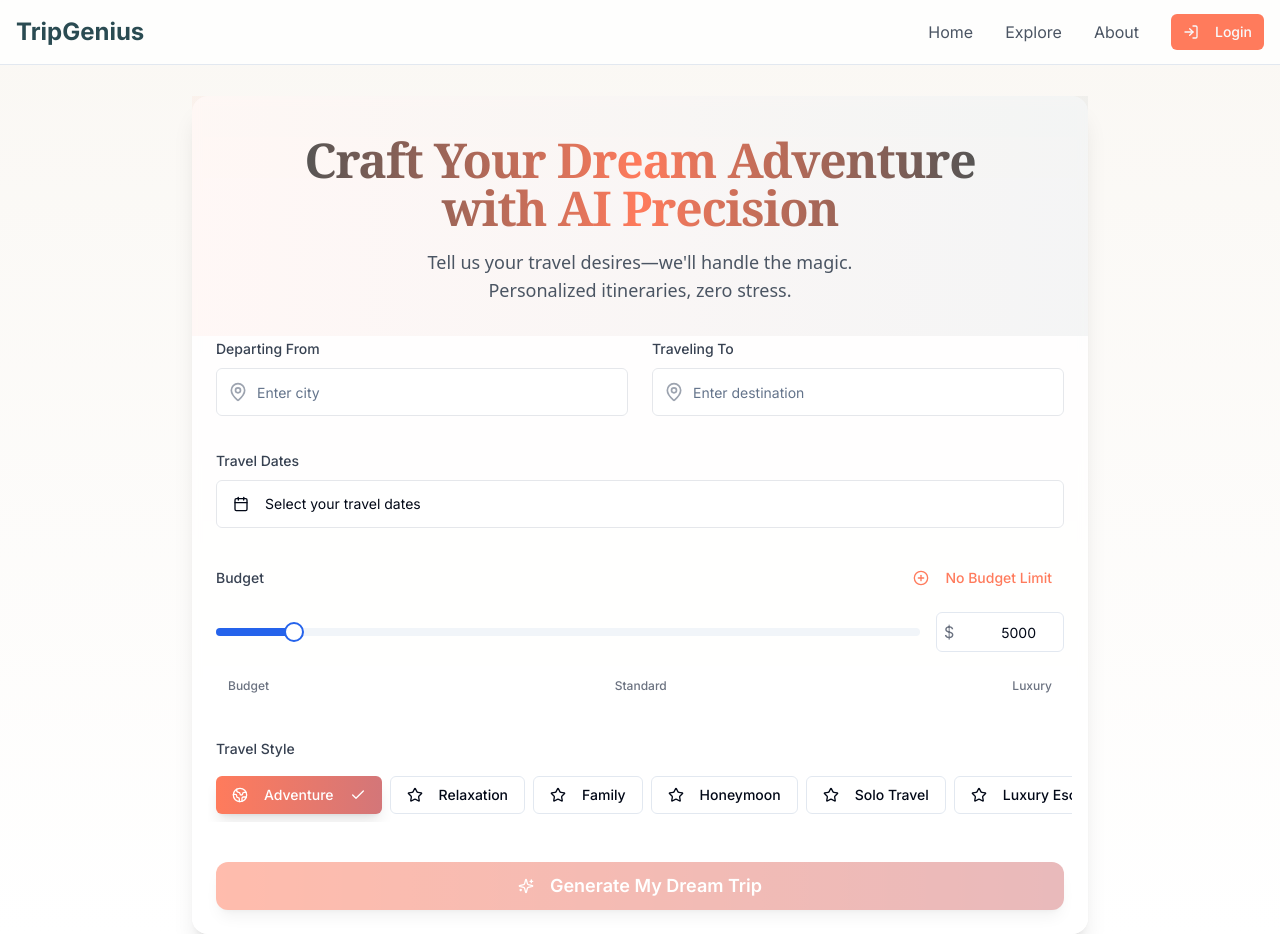
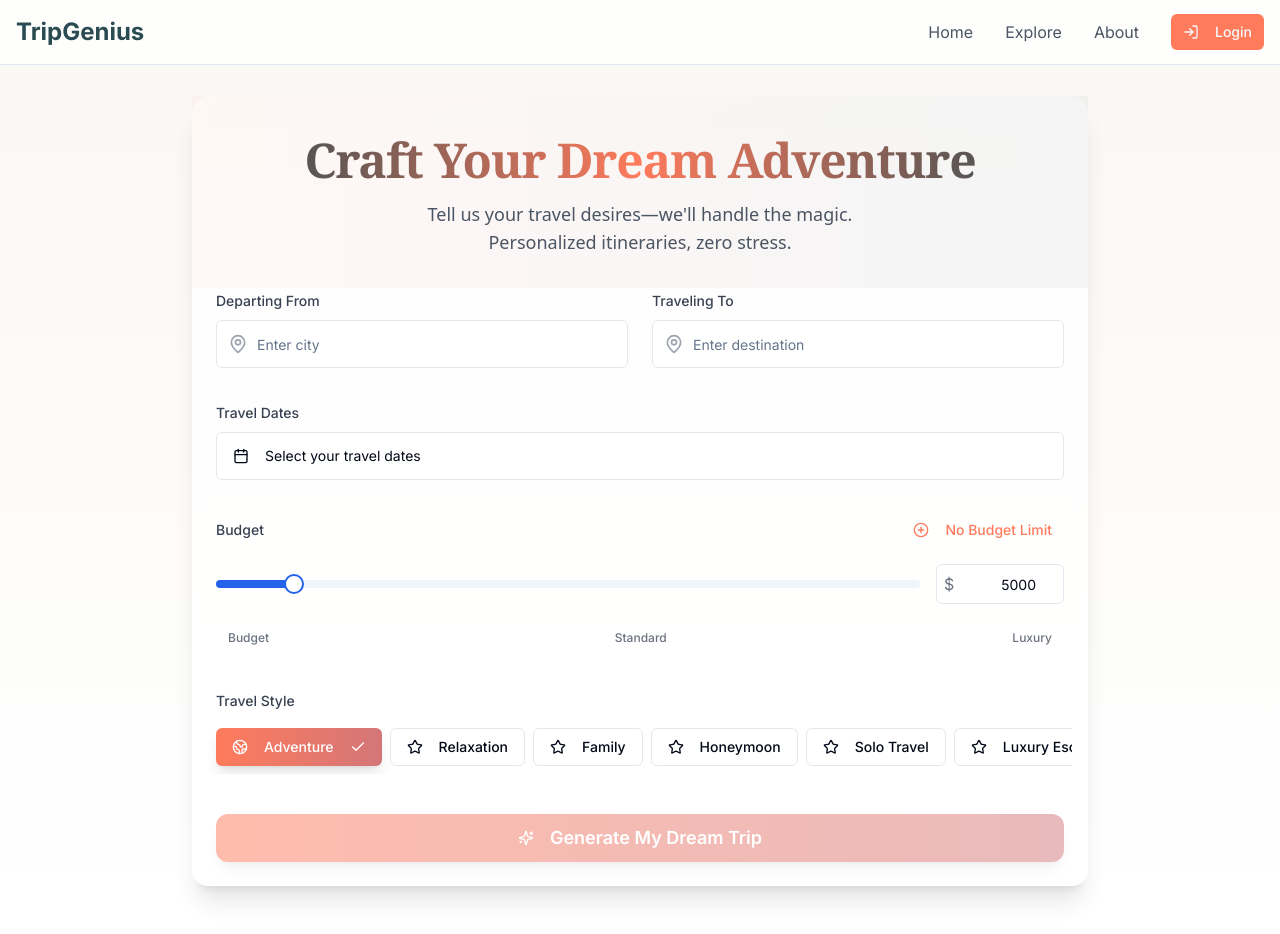
Before and after one commit to sudoSharun/tripgenius-explorer, a React (Vite) app: page /plan-trip in a window 1280 px wide. After the commit the page ends 886 px from the top, so only its background shows below. Built offline with nearby package versions, Linux system fonts and the light colour scheme.

Commit message:
Simplify Trip Planner header
Remove the heading from the Trip Planner component to create a simpler design.

```diff
--- a/src/components/TripPlanner.tsx
+++ b/src/components/TripPlanner.tsx
@@ -32,7 +32,7 @@ const TripPlanner = () => {
     }, 2000);
   };
 
-  const showSummary = from || to || date?.from || budget[0] !== 5000 || travelTone !== "Adventure";
+  const showSummary = Boolean(from || to || date?.from || budget[0] !== 5000 || travelTone !== "Adventure");
 
   return (
     <div className="max-w-4xl mx-auto">
--- a/src/components/trip/TripHeader.tsx
+++ b/src/components/trip/TripHeader.tsx
@@ -12,8 +12,6 @@ const TripHeader = () => {
       <div className="relative animate-fade-up">
         <CardTitle className="text-4xl md:text-5xl font-serif font-bold mb-4 leading-tight bg-gradient-to-r from-teal via-coral to-teal bg-clip-text text-transparent">
           Craft Your Dream Adventure
-          <br />
-          with AI Precision
         </CardTitle>
         <CardDescription className="text-lg font-sans text-gray-600">
           Tell us your travel desires—we'll handle the magic.
```
